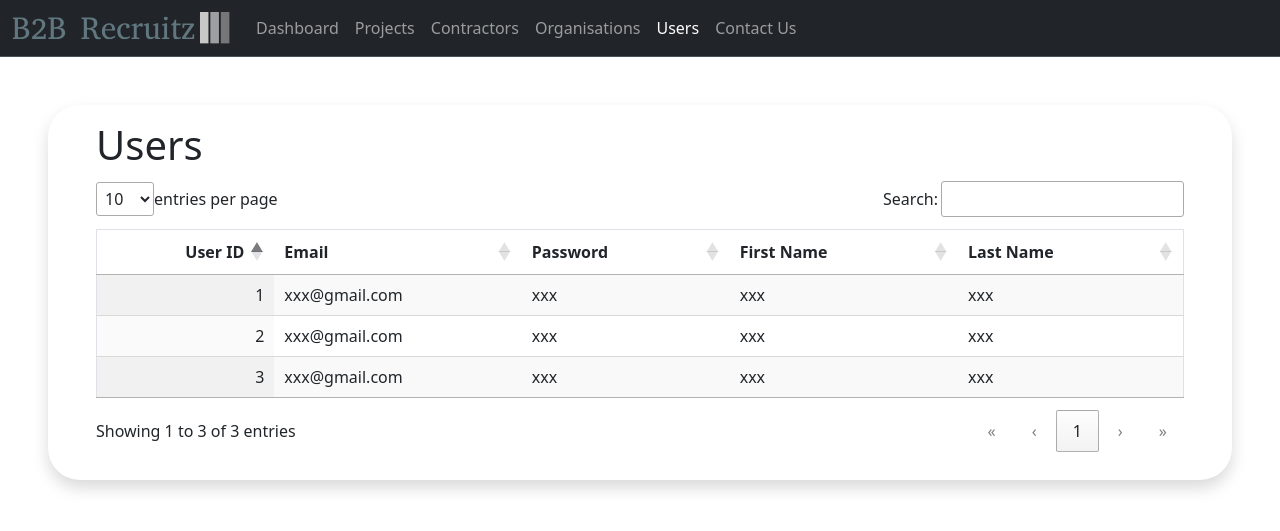
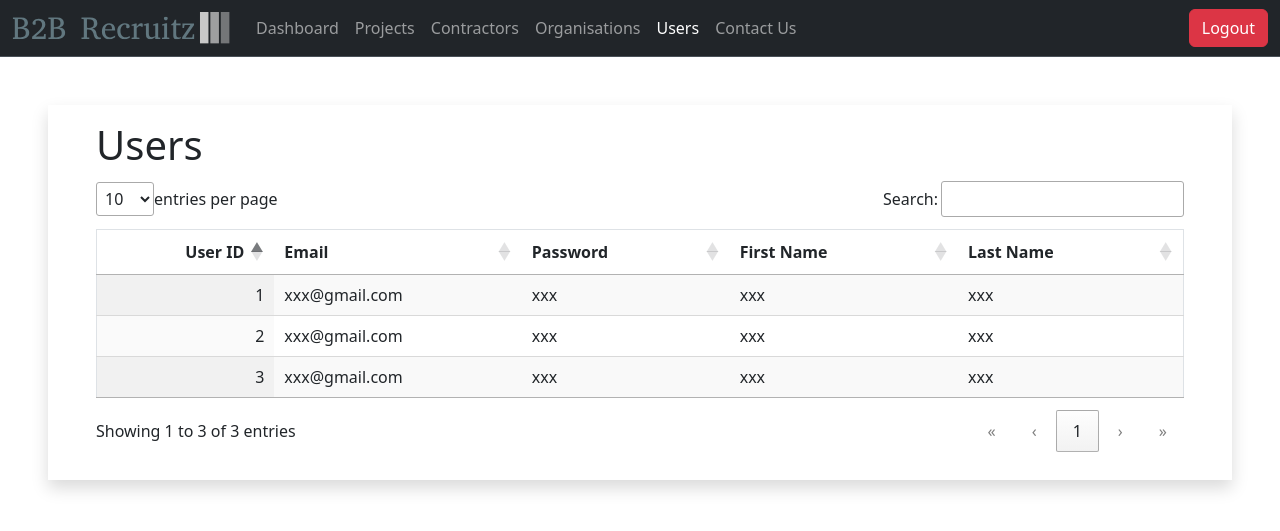
Before and after one commit to V4N1LLA-1CE/CRM-website, a PHP site: page /users.php in a window 1280 px wide. Shown: the top 531 px of the page. Run offline with PHP 8.4, Linux system fonts and the light colour scheme.

Commit message:
feat: add login button inside navbar

```diff
--- a/users.php
+++ b/users.php
@@ -23,7 +23,7 @@ $rows = 3;
         <button class="navbar-toggler" type="button" data-bs-toggle="collapse" data-bs-target="#navbarNavAltMarkup" aria-controls="navbarNavAltMarkup" aria-expanded="false" aria-label="Toggle navigation">
           <span class="navbar-toggler-icon"></span>
         </button>
-        <div class="collapse navbar-collapse" id="navbarNavAltMarkup">
+        <div class="collapse navbar-collapse d-flex justify-content-between" id="navbarNavAltMarkup">
           <div class="navbar-nav">
             <a class="nav-link" aria-current="page" href="#">Dashboard</a>
             <a class="nav-link" href="#">Projects</a>
@@ -32,12 +32,13 @@ $rows = 3;
             <a class="nav-link active" href="#">Users</a>
             <a class="nav-link" href="#">Contact Us</a>
           </div>
+          <a href="login.html"><button class="btn btn-danger">Logout</button></a>
         </div>
       </div>
     </nav>
   </header>
 
-  <main class="m-5 px-5 py-3 rounded-5 shadow">
+  <main class="m-5 px-5 py-3 shadow">
     <h1>Users</h1>
     <table id="userTable" class="display border">
       <thead>
```
